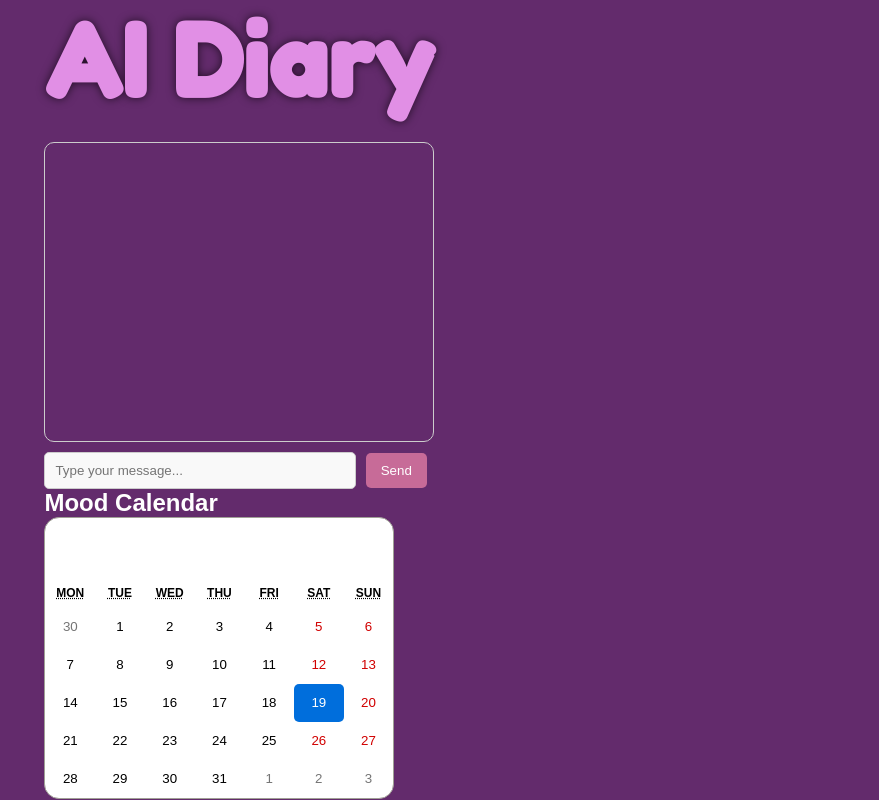
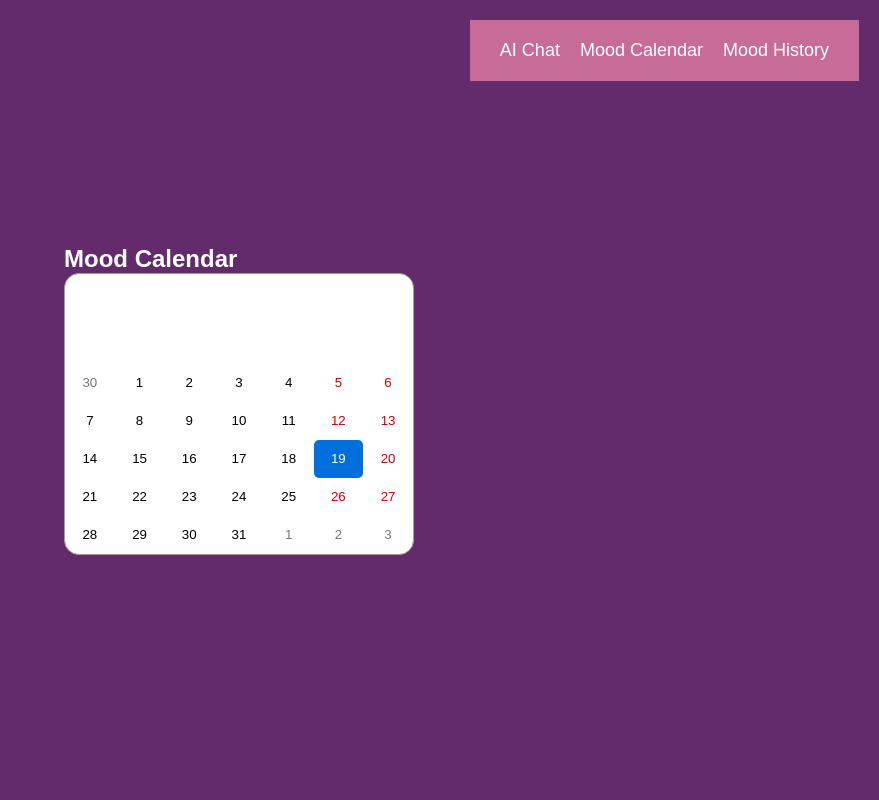
Before and after one commit to suhanishokeen/calhacks-24, a React (Create React App) app in the folder frontend/: page /calendar in a window 1280 px wide. Shown: the whole page, without its empty margins (401-1280 px from the left). Built offline with nearby package versions, Linux system fonts and the light colour scheme.

Commit message:
added the nav bar

```diff
--- a/frontend/package.json
+++ b/frontend/package.json
@@ -1,11 +1,12 @@
 {
-  "name": "latest-ai-diary",
+  "name": "frontend",
   "version": "0.1.0",
   "private": true,
   "dependencies": {
     "@testing-library/jest-dom": "^5.17.0",
     "@testing-library/react": "^13.4.0",
     "@testing-library/user-event": "^13.5.0",
+    "framer-motion": "^11.11.9",
     "react": "^18.3.1",
     "react-calendar": "^5.0.0",
     "react-dom": "^18.3.1",
@@ -36,5 +37,8 @@
       "last 1 firefox version",
       "last 1 safari version"
     ]
+  },
+  "devDependencies": {
+    "tailwindcss": "^3.4.14"
   }
 }
--- a/frontend/src/App.css
+++ b/frontend/src/App.css
@@ -1,6 +1,5 @@
 @import url("https://fonts.googleapis.com/css2?family=Fredoka+One&display=swap");
 
-/* Global reset and box-sizing */
 *,
 *::before,
 *::after {
@@ -9,9 +8,8 @@
   box-sizing: border-box;
 }
 
-/* Overall body styling */
 body {
-  background-color: #632b6c; /* Purple background */
+  background-color: #632b6c;
   color: white;
   font-family: Arial, sans-serif;
   margin: 0;
@@ -53,16 +51,15 @@ h1 {
 .chat-window .user {
   text-align: right;
   margin-bottom: 5px;
-  color: #c76b98; /* User message color */
+  color: #c76b98;
 }
 
 .chat-window .ai {
   text-align: left;
   margin-bottom: 5px;
-  color: #fcc3a3; /* AI message color */
+  color: #fcc3a3;
 }
 
-/* Input field styling */
 input[type="text"] {
   width: 80%;
   padding: 10px;
@@ -124,11 +121,15 @@ input[type="text"]:hover {
     color: hsl(360, 75%, 75%);
   }
 }
+
 .mood-calendar {
   width: 100%;
-  max-width: 600px;
+  height: 100%;
+  padding: 100px 200px;
   background-color: #fcc3a3;
-  padding: 20px;
+  display: flex;
+  justify-content: center;
+  align-items: center;
   border-radius: 10px;
 }
 
@@ -143,12 +144,13 @@ input[type="text"]:hover {
 }
 
 .react-calendar {
+  width: 100%;
+  max-width: 1000px;
   background-color: #632b6c;
-  color: black;
+  color: white;
   border: none;
   border-radius: 15px;
 }
-
 .react-calendar__tile {
   background-color: #632b6c;
   color: black;
@@ -158,3 +160,68 @@ input[type="text"]:hover {
   background-color: #fcc3a3;
   color: #632b6c;
 }
+
+.taskbar {
+  list-style-type: none;
+  padding: 20px;
+  background-color: #c76b98;
+  display: flex;
+  justify-content: flex-end;
+  position: absolute;
+  top: 20px;
+  right: 20px;
+  width: auto;
+  z-index: 1000;
+}
+
+.taskbar li {
+  display: inline;
+}
+
+.taskbar li a {
+  text-decoration: none;
+  color: white;
+  font-size: 18px;
+  padding: 10px;
+}
+
+.taskbar li a:hover {
+  background-color: #fcc3a3;
+  border-radius: 5px;
+}
+
+.mood-history {
+  width: 80%;
+  margin: 0 auto;
+  padding: 20px;
+}
+
+.mood-history h2 {
+  text-align: center;
+  margin-bottom: 20px;
+}
+
+.ai-animation {
+  width: 100px;
+  height: 100px;
+  margin: 20px auto;
+  border-radius: 50%;
+  background-color: #c76b98;
+  box-shadow: 0 0 20px rgba(0, 0, 0, 0.2);
+  animation: pulse 2s infinite;
+}
+
+@keyframes pulse {
+  0% {
+    transform: scale(1);
+    box-shadow: 0 0 20px rgba(0, 0, 0, 0.2);
+  }
+  50% {
+    transform: scale(1.2);
+    box-shadow: 0 0 30px rgba(0, 0, 0, 0.4);
+  }
+  100% {
+    transform: scale(1);
+    box-shadow: 0 0 20px rgba(0, 0, 0, 0.2);
+  }
+}
--- a/frontend/src/App.js
+++ b/frontend/src/App.js
@@ -1,14 +1,33 @@
 import React from 'react';
+import './App.css';
+import { BrowserRouter as Router, Route, Routes, Link } from 'react-router-dom';
 import AIChat from './components/AIChat';
-import './App.css';
 import MoodCalendar from './components/MoodCalendar';
+import PulseAnimation from './components/PulseAnimation';
 
 function App() {
+
   return (
-    <div className="App">
-      <AIChat />
-      <MoodCalendar />
-    </div>
+    <Router>
+      <div className="App">
+        {/* Taskbar at the top */}
+        <nav>
+          <ul className="taskbar">
+            <li><Link to="/chat">AI Chat</Link></li>
+            <li><Link to="/calendar">Mood Calendar</Link></li>
+            <li><Link to="/history">Mood History</Link></li>
+          </ul>
+        </nav>
+
+        {/* Route Definitions */}
+        <Routes>
+          <Route path="/chat" element={<AIChat />} />
+          <Route path="/calendar" element={<MoodCalendar />} />
+          <Route path="/" element={<AIChat />} />
+          <Route path="/" element={<PulseAnimation />} />
+        </Routes>
+      </div>
+    </Router>
   );
 }
 
--- a/frontend/src/components/AIChat.js
+++ b/frontend/src/components/AIChat.js
@@ -3,6 +3,7 @@ import React, { useState } from 'react';
 const AIChat = () => {
   const [message, setMessage] = useState('');
   const [chatHistory, setChatHistory] = useState([]);
+  const [isThinking, setIsThinking] = useState(false);
 
   const handleSubmit = (e) => {
     e.preventDefault();
@@ -10,19 +11,23 @@ const AIChat = () => {
       setChatHistory([...chatHistory, { sender: 'user', text: message }]);
       setMessage('');
 
-      // Placeholder AI response
+      setIsThinking(true);
+
       setTimeout(() => {
         setChatHistory((prevHistory) => [
           ...prevHistory,
           { sender: 'ai', text: 'AI is thinking...' }
         ]);
+        setIsThinking(false);
       }, 1000);
     }
   };
 
   return (
     <div>
-      <h1>AI Diary</h1> {/* Title added here */}
+      <h1>AI Diary</h1> {/* Title */}
+
+      {/* Chat window */}
       <div className="chat-window">
         {chatHistory.map((chat, index) => (
           <div key={index} className={chat.sender}>
@@ -30,6 +35,8 @@ const AIChat = () => {
           </div>
         ))}
       </div>
+
+
       <form onSubmit={handleSubmit}>
         <input
           type="text"
--- a/frontend/src/components/MoodCalendar.js
+++ b/frontend/src/components/MoodCalendar.js
@@ -7,7 +7,7 @@ const MoodCalendar = () => {
   const [moodLog, setMoodLog] = useState({});
 
   const handleDayClick = (selectedDate) => {
-    const mood = prompt("How do you feel today? (happy, neutral, sad)");
+    const mood = prompt("How are you feeling today? (happy, neutral, sad)");
     if (mood) {
       setMoodLog({
         ...moodLog,
@@ -20,9 +20,9 @@ const MoodCalendar = () => {
     if (view === 'month') {
       const mood = moodLog[date.toDateString()];
       if (mood === 'happy') {
-        return 'happy-day'; // Style for happy days
+        return 'happy-day';
       } else if (mood === 'sad') {
-        return 'sad-day'; // Style for sad days
+        return 'sad-day';
       }
     }
     return null;
```
Also changed, not shown: 2 other files (tests, documents, lock files or other folders).
